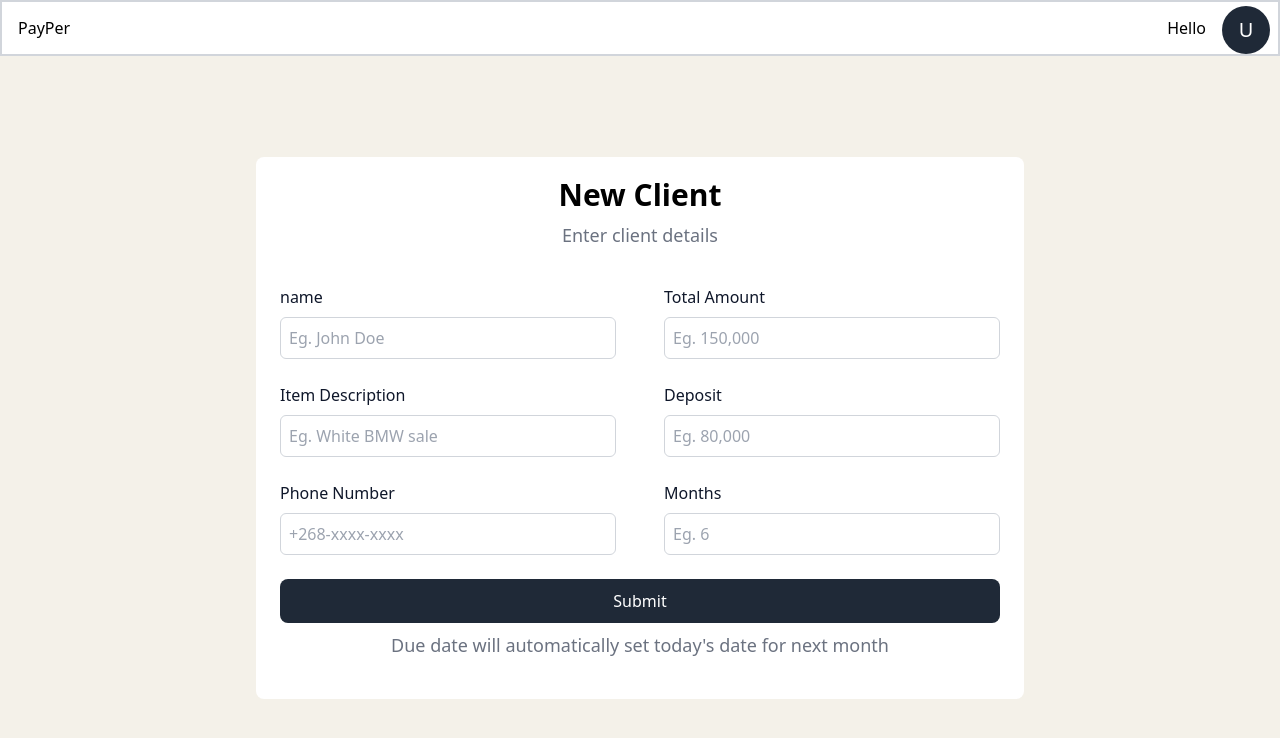
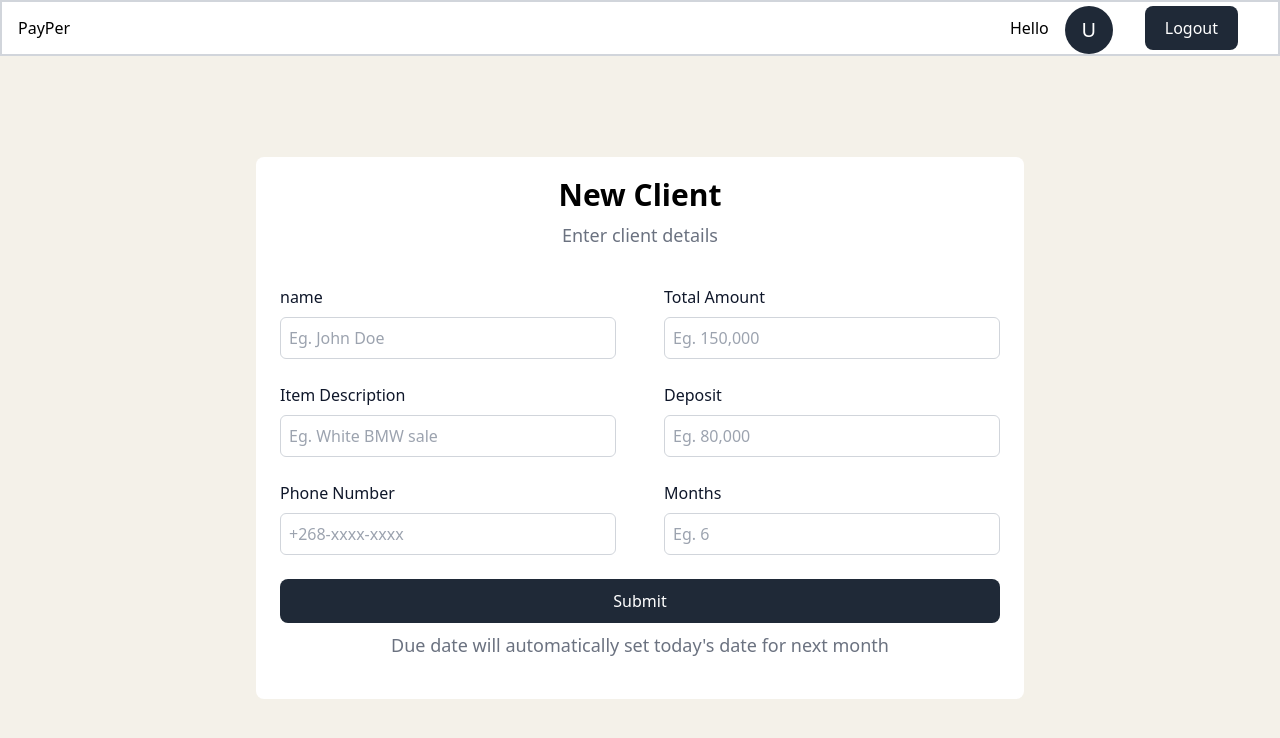
Before and after one commit to Tabish1511/PayPer-Server, a React (Vite) app in the folder frontend/: page /createClient in a window 1280 px wide. Shown: the top 738 px of the page. Built offline with nearby package versions, Linux system fonts and the light colour scheme; sample sign-in values are in the browser's storage.

Commit message:
Logout button w/ fn added to 'Appbar'

```diff
--- a/frontend/src/components/Appbar.tsx
+++ b/frontend/src/components/Appbar.tsx
@@ -1,14 +1,25 @@
-import { Link } from "react-router-dom";
+import { Link, useNavigate } from "react-router-dom";
+import { Button } from "./Button";
 
 interface AppbarInterface{
     initial: string;
 }
 
 export function Appbar(props: AppbarInterface){
+    const navigate = useNavigate();
+
+    const handleLogout = () => {
+        try{
+            localStorage.removeItem('token');
+            navigate('/signin');
+        }catch(err){
+            console.error('An error occurred', err);
+        }
+    };
+
     return (
     <div className="border-solid border-2 border-gray-300 shadow h-14 flex justify-between">
         <div className="flex flex-col justify-center h-full ml-4">
-            {/* PayPer */}
             <Link to="/dashboard">PayPer</Link>
         </div>
         <div className="flex">
@@ -20,6 +31,9 @@ export function Appbar(props: AppbarInterface){
                     {props.initial}
                 </div>
             </div>
+            <div className="flex flex-col justify-center h-full mr-4">
+                <Button label="Logout" className="mb-4" onClick={handleLogout} />
+            </div>
         </div>
     </div>
     )
```
